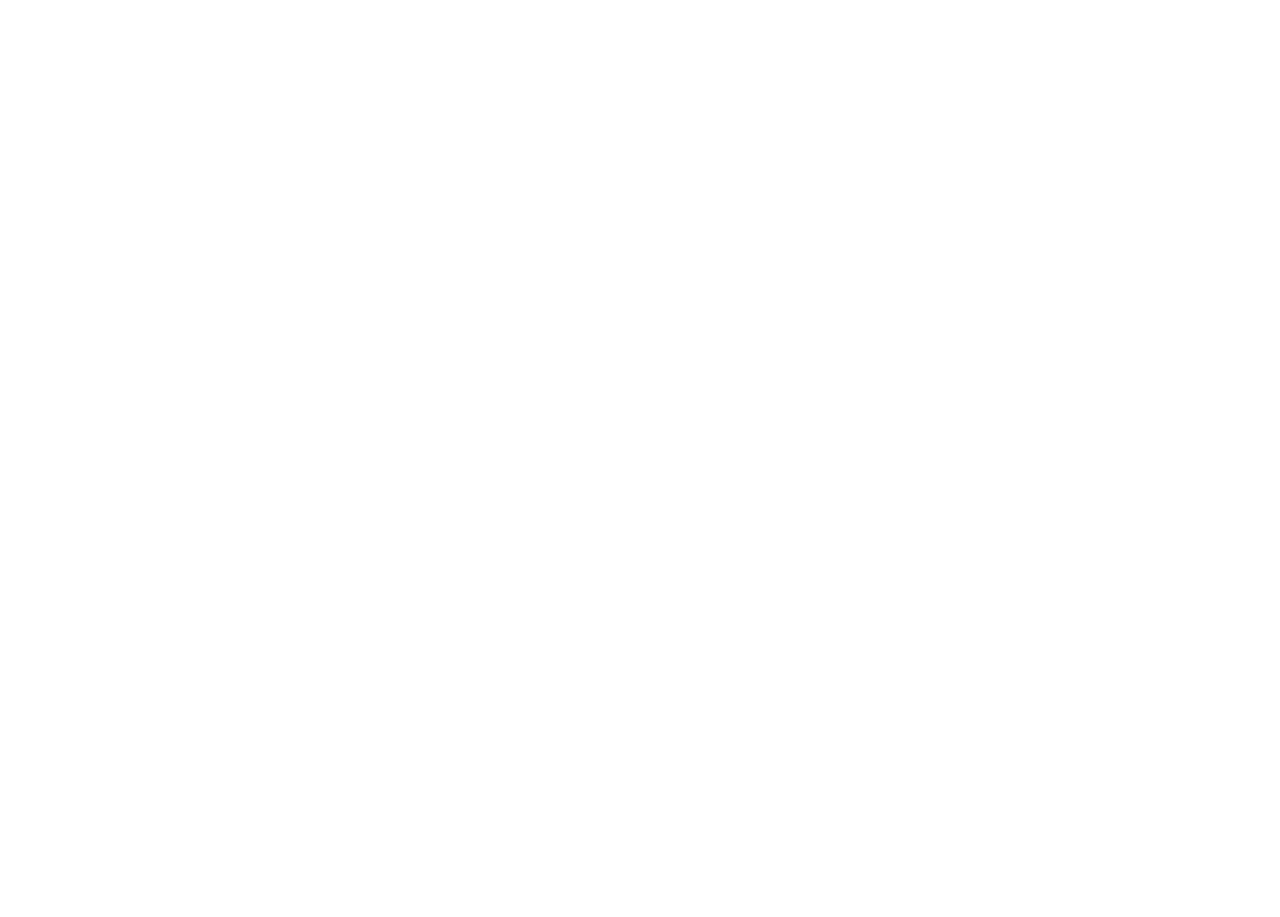
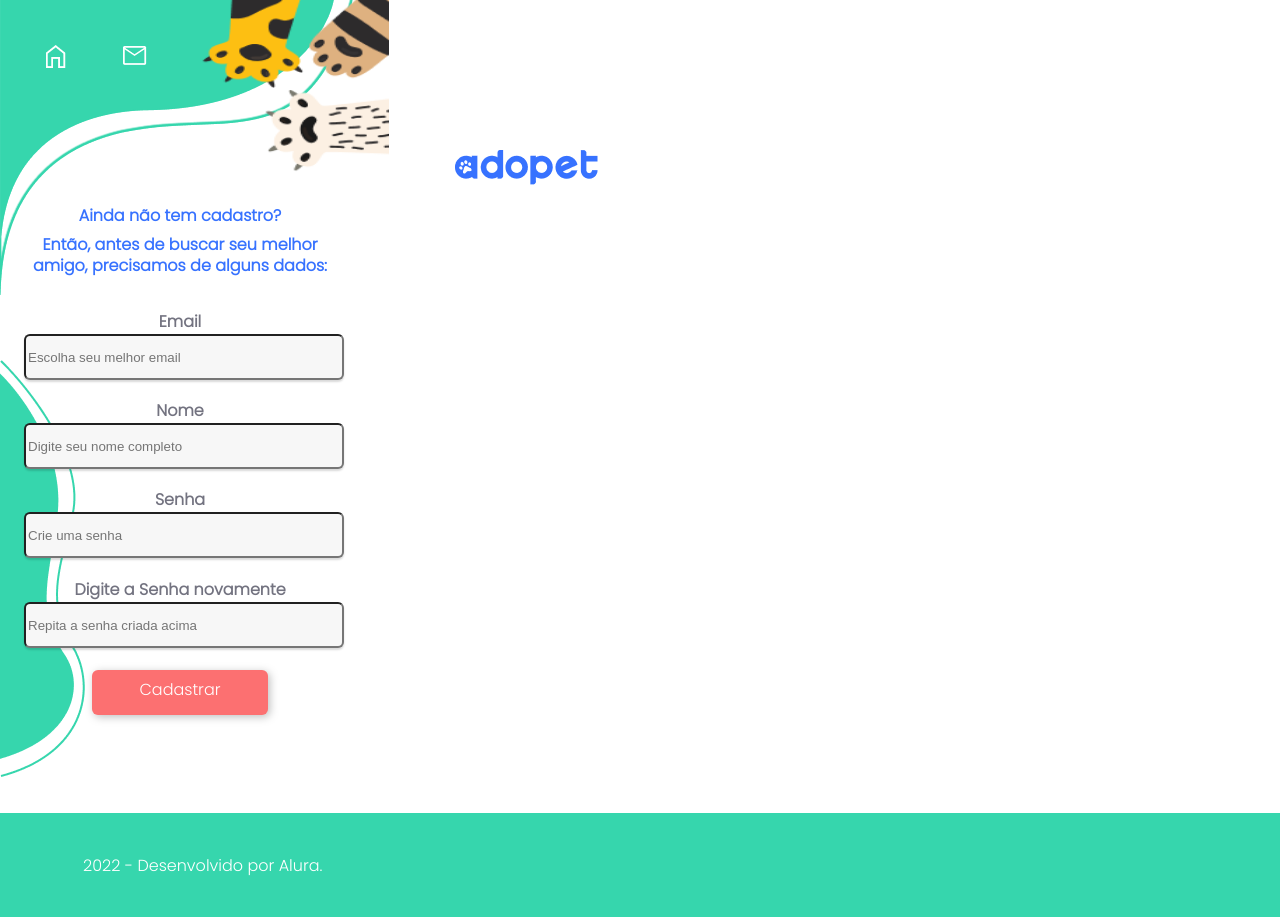
Before and after one commit to NicoApollo/AdoPet, a plain HTML site: page cadastro.html in a window 1280 px wide. Before the commit the page ends 800 px from the top, so only its background shows below. Drawn offline with Linux system fonts and the light colour scheme.

Commit message:
Aba Cadastro

```diff
--- a/cadastro.html
+++ b/cadastro.html
@@ -4,13 +4,61 @@
         <link rel="stylesheet" href="css\reset.css">
         <link rel="preconnect" href="https://fonts.googleapis.com">
         <link rel="preconnect" href="https://fonts.gstatic.com" crossorigin>
+        <link href="https://fonts.googleapis.com/css2?family=IBM+Plex+Sans&family=Poppins:wght@300&display=swap" rel="stylesheet">
         <meta charset="UTF-8">
         <meta http-equiv="X-UA-Compatible" content="IE=edge">
         <meta name="viewport" content="width=device-width, initial-scale=1.0">
         <link rel="stylesheet" href="css\style.css">
         <title>AdoPet - Cadastro</title>
     </head>
+
     <body>
+        <header class="cabeçalho">
+            <span class="cabeçalho_menu"></span>
+            <a href="#" class="casa"><img src="img\Casa.png"></a>
+            <a href="#" class="mensagens"><img src="img\mensagens.png"></a>
+            <img class="patas" src="img/Patas.png">
+        </header>
 
+
+        <main>
+
+            <div class="introducao">
+                <p class="frase1">Ainda não tem cadastro?<br><br></p>
+                <p class="frase2">Então, antes de buscar seu melhor amigo, precisamos de alguns dados:</p>
+            </div>
+
+            <div class="formulario">
+                <div class="email">
+                    <h1>Email</h1>
+                    <input type="text" name="Email" placeholder="Escolha seu melhor email" class="email1">
+                    </div>
+
+                <div class="nome">
+                    <h1>Nome</h1>
+                    <input type="text" name="Nome" placeholder="Digite seu nome completo" class="nome1"/>
+                    </div>
+
+                <div class="senha">
+                    <h1>Senha</h1>
+                    <input type="text" name="Senha" placeholder="Crie uma senha" class="senha1"/>
+                    </div>
+
+                <div class="confirma_senha">
+                    <h1>Digite a Senha novamente</h1>
+                    <input type="text" name="Confirma_Senha" placeholder="Repita a senha criada acima" class="senha1"/>
+                    </div>
+                    <div class="botao">
+                        <a href="#" class="botao_confirma">Cadastrar</a>
+                    </div>
+
+            </div>
+
+        </main>
+
+        <footer class="Rodapé">
+            <img class="retangulo" src="img\Rectangle 9.png">
+            <h2 class="texto_rodapé">2022 - Desenvolvido por Alura.</h2>
+        </footer>
     </body>
 </html>
--- a/css/style.css
+++ b/css/style.css
@@ -1,3 +1,33 @@
+@import url("header.css");
+
+:root {
+    --cor-de-fundo:#ffffff;
+    --fonte-principal: "Poppins";
+    --fonte-secundaria: "IBM Plex Sans"
+}
+body {
+    background: url("../img/Forma\ 1.png")no-repeat, url("../img/Forma\ 3.png") 0% 360px no-repeat, url("../img/Logo\ \(1\).png") 40% 150px no-repeat;
+    background-color: var(--cor-de-fundo);
+}
+
+.rodapé {
+    position: absolute;
+    width: 360px;
+    height: 104px;
+    left: 0px;
+    top: 813px;
+}
+
+.retangulo {
+    position: absolute;
+    width: 100%;
+    height: 104px;
+    left: 0px;
+    top: 813px;
+
+    background: #36D6AD;
+}
+
 .texto_rodapé {
     position: absolute;
     width: 243px;
@@ -19,3 +49,169 @@
 
     color: #FFFFFF;
 }
+
+.patas {
+    position: absolute;
+    width: 189.96px;
+    height: 243.41px;
+    left: 200px;
+    top: -17px;
+}
+
+.formulario {
+    width: 312px;
+    height: 336px;
+    left: 24px;
+    top: 310px;
+}
+
+.introducao {
+    position: absolute;
+    width: 312px;
+    height: 71px;
+    left: 24px;
+    top: 210px;
+    }
+
+.frase1 {
+    font-family: var(--fonte-principal);
+    font-style: normal;
+    font-weight: bold;
+    font-size: 16px;
+    line-height: 12px;
+
+    display: block;
+    align-items: center;
+    text-align: center;
+
+    color: #3772FF;
+    }
+
+.frase2 {
+    font-family: var(--fonte-principal);
+    font-style: normal;
+    font-weight: bold;
+    font-size: 16px;
+    line-height: 21px;
+
+    display: block;
+    align-items: center;
+    text-align: center;
+
+    color: #3772FF;
+}
+
+.email {
+    position: absolute;
+    width: 312px;
+    height: 69px;
+    left: 24px;
+    top: 310px;
+}
+
+.nome {
+    position: absolute;
+    width: 312px;
+    height: 69px;
+    left: 24px;
+    top: 399px;
+}
+
+.senha {
+    position: absolute;
+    width: 312px;
+    height: 69px;
+    left: 24px;
+    top: 488px;
+}
+
+.confirma_senha {
+    position: absolute;
+    width: 312px;
+    height: 68px;
+    left: 24px;
+    top: 578px;
+}
+
+.email1 {
+    width: 312px;
+    height: 40px;
+    left: 24px;
+    top: 339px;
+
+    /* Cinza claro -fundos */
+
+    background: #F7F7F7;
+    box-shadow: 0px 2px 2px rgba(0, 0, 0, 0.15);
+    border-radius: 6px;
+}
+
+.nome1 {
+    width: 312px;
+    height: 40px;
+    left: 24px;
+    top: 339px;
+
+    /* Cinza claro -fundos */
+
+    background: #F7F7F7;
+    box-shadow: 0px 2px 2px rgba(0, 0, 0, 0.15);
+    border-radius: 6px;
+}
+
+.senha1 {
+    width: 312px;
+    height: 40px;
+    left: 24px;
+    top: 339px;
+
+    /* Cinza claro -fundos */
+
+    background: #F7F7F7;
+    box-shadow: 0px 2px 2px rgba(0, 0, 0, 0.15);
+    border-radius: 6px;
+}
+
+.formulario h1 {
+    font-family: var(--fonte-principal);
+    font-style: normal;
+    font-weight: bold;
+    font-size: 16px;
+    line-height: 24px;
+    /* identical to box height, or 150% */
+
+    align-items: center;
+    text-align: center;
+
+    /* Cinza */
+
+    color: #737380;
+}
+
+.botao {
+    position: absolute;
+    width: 180px;
+    height: 40px;
+    left: 90px;
+    top: 670px;
+
+    filter: drop-shadow(2px 2px 4px rgba(0, 0, 0, 0.25));
+}
+
+.botao_confirma {
+    margin: 0 auto 1em;
+
+    display: block;
+    background-color:#FC7071;
+    border-radius: 6px;
+    padding-left:0 auto;
+    height:45px;
+
+    line-height: 40px;
+    text-align:center;
+    font-family: var(--fonte-principal);
+    color:#FFFFFF;
+    text-decoration: none;
+    width: 11em;
+    font-size: 16px;
+    }
```
Also changed, not shown: home.html (added, +27 -0 lines), login.html (added, +27 -0 lines), mensagem.html (added, +27 -0 lines), perfil.html (added, +27 -0 lines), img/Forma 3.png (added), img/Logo (1).png (added), img/Patas.png (added), img/Rectangle 2.png (deleted). Lines whose indentation alone changed are shown as unchanged.
